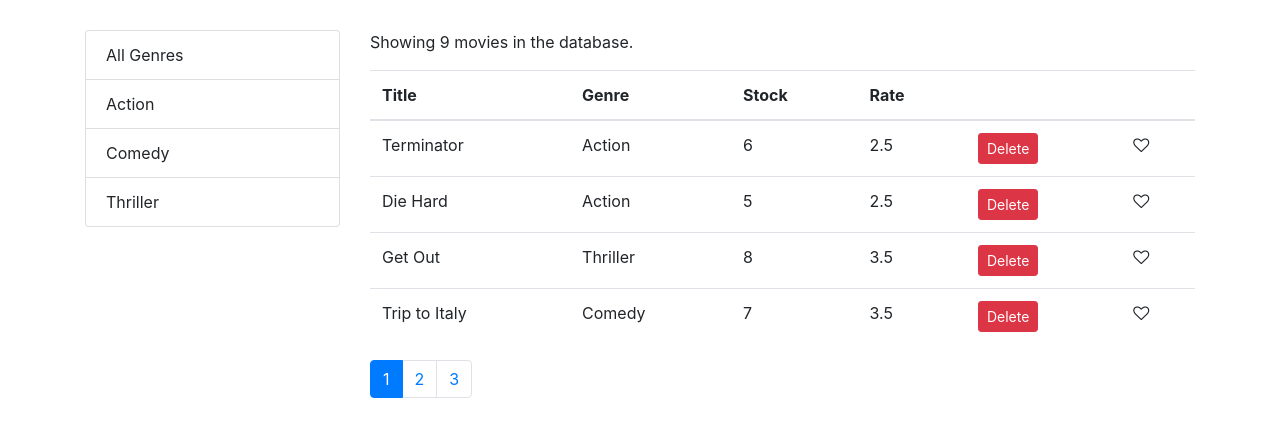
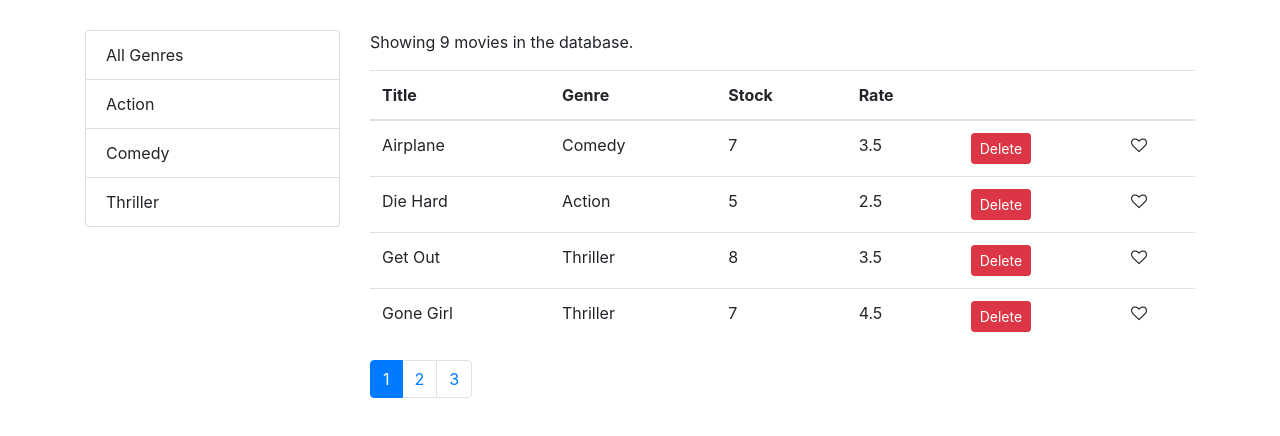
Before and after one commit to weite122/react-study-demo, a React (Create React App) app: page / in a window 1280 px wide. Shown: the top 436 px of the page. Built offline with nearby package versions, Linux system fonts and the light colour scheme.

Commit message:
[A]实现sort排序

```diff
--- a/src/components/common/moviesTable.jsx
+++ b/src/components/common/moviesTable.jsx
@@ -2,15 +2,15 @@
 import Like from "./like";
 
 const MoviesTable = props => {
-  const { movies, onDelete, onLike } = props;
+  const { movies, onDelete, onLike, onSort } = props;
   return (
     <table className="table">
       <thead>
         <tr>
-          <th>Title</th>
-          <th>Genre</th>
-          <th>Stock</th>
-          <th>Rate</th>
+          <th onClick={() => onSort("title")}>Title</th>
+          <th onClick={() => onSort("genre.name")}>Genre</th>
+          <th onClick={() => onSort("numberInStock")}>Stock</th>
+          <th onClick={() => onSort("dailyRentalRate")}>Rate</th>
           <th />
           <th />
         </tr>
--- a/src/components/movies.jsx
+++ b/src/components/movies.jsx
@@ -5,17 +5,19 @@
 import { getGenres } from "../services/fakeGenreService";
 import { paginate } from "../utils/paginate";
 import MoviesTable from "./common/moviesTable";
+import _ from 'lodash'
 
 class Moives extends Component {
   state = {
     movies: [],
     genres: [],
     pageSize: 4,
-    currentPage: 1
+    currentPage: 1,
+    sortColumn: {path: 'title', order: 'asc'}
   };
 
   componentDidMount() {
-    const genres = [{ name: "All Genres" }, ...getGenres()];
+    const genres = [{ _id: "", name: "All Genres" }, ...getGenres()];
     this.setState({ movies: getMovies(), genres });
   }
   handleDelete = movie => {
@@ -38,12 +40,24 @@
     this.setState({ selectedGenre: genre, currentPage: 1 });
   };
 
+  handleSort = path => {
+      const sortColumn = {...this.state.sortColumn}
+      if(sortColumn.path === path) {
+          sortColumn.order = sortColumn.order === 'asc' ? 'desc' : 'asc'
+      } else {
+          sortColumn.path = path
+          sortColumn.order = "asc"
+      }
+    this.setState({ sortColumn });
+  };
+
   render() {
     const { length: count } = this.state.movies;
     const {
       pageSize,
       currentPage,
       selectedGenre,
+      sortColumn,
       movies: allMovies
     } = this.state;
     if (count === 0) return <p>There is no movies in database!</p>;
@@ -52,7 +66,9 @@
       selectedGenre && selectedGenre._id
         ? allMovies.filter(m => m.genre._id === selectedGenre._id)
         : allMovies;
-    const movies = paginate(filtered, currentPage, pageSize);
+
+    const sorted = _.orderBy(filtered, [sortColumn.path], [sortColumn.order])
+    const movies = paginate(sorted, currentPage, pageSize);
     return (
       <div className="row">
         <div className="col-3">
@@ -68,6 +84,7 @@
             movies={movies}
             onLike={this.handleLike}
             onDelete={this.handleDelete}
+            onSort={this.handleSort}
           />
           <Pagination
             itemsCount={filtered.length}
```
